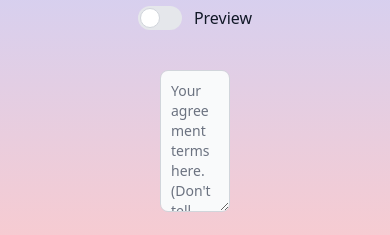
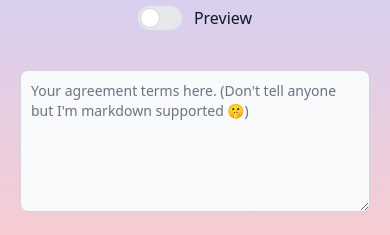
Before and after one commit to dawksh/wagmi-web, a Next.js app: page / in a window 390 px wide. Shown: the part 126-361 px from the top of the page. Built offline with nearby package versions, Linux system fonts and the light colour scheme; what wagmi would draw is missing.

Commit message:
ui fixes

```diff
--- a/pages/components/Input.tsx
+++ b/pages/components/Input.tsx
@@ -2,7 +2,7 @@ import React from "react";
 
 function Input({ placeholder, set }: any) {
 	return (
-		<div className="relative w-1/2 ">
+		<div className="relative md:w-1/2 ">
 			<label className="sr-only" htmlFor={placeholder}>
 				{placeholder}
 			</label>
--- a/pages/index.tsx
+++ b/pages/index.tsx
@@ -42,11 +42,11 @@ const Home: NextPage = () => {
 				</label>
 			</span>
 			{preview ? (
-				<span className="mx-40 mt-10 ">
+				<span className="lg:mx-40 mx-5 mt-10 border-2 border-gray-400 p-4 rounded-md ">
 					<MarkdownPreview markdown={agreement} />
 				</span>
 			) : (
-				<span className="mx-40 mt-10">
+				<span className="lg:mx-40 mx-5 mt-10">
 					<TextArea val={agreement} set={setAgreement} />
 				</span>
 			)}
```
